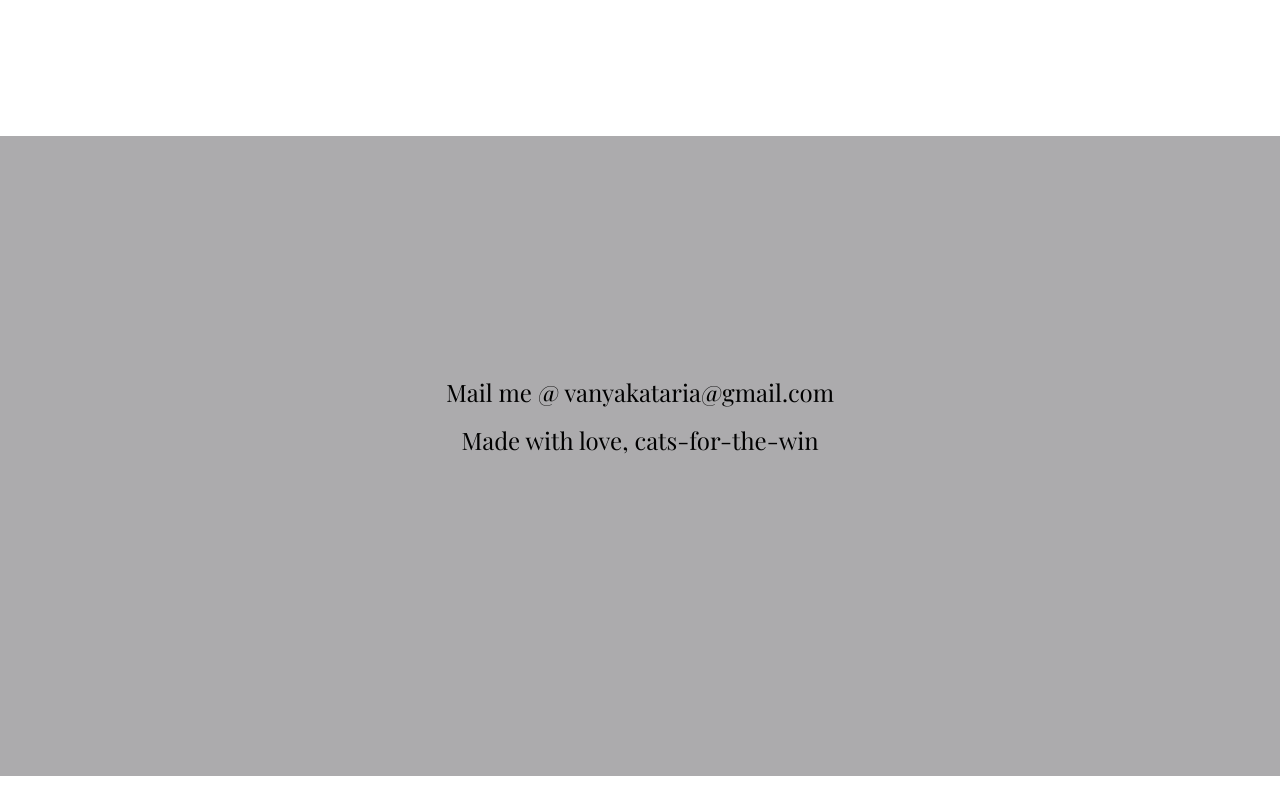
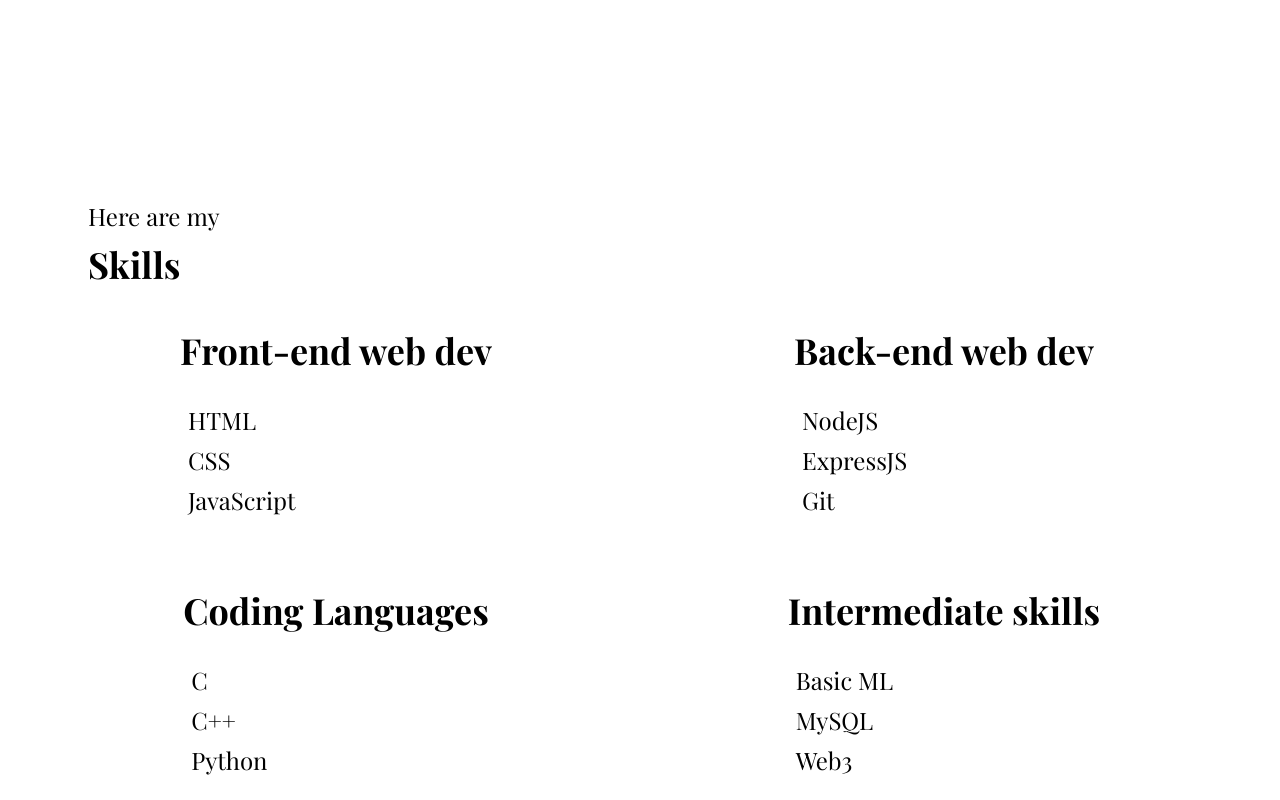
Before and after one commit to cats-for-the-win/portfolio, a website: page assets/index.html in a window 1280 px wide. Shown: the part 1280-2080 px from the top of the page. Before the commit the page ends 2056 px from the top, so only its background shows below. Drawn offline with nearby package versions, Linux system fonts and the light colour scheme; a web font is replaced by a local one.

Commit message:
second commit

```diff
--- a/assets/index.html
+++ b/assets/index.html
@@ -18,16 +18,16 @@
         </div>
         <div>
             <ul class="nav-links" style="list-style: none;">
-                <li> <a href="#about"> About </a></li>
-                <li> <a href="#projects"> Projects </a></li>
-                <li> <a href="#contact"> Contact me</a></li>
+                <li> <a href="./#about"> About </a></li>
+                <li> <a href="./#projects"> Projects </a></li>
+                <li> <a href="./#contact"> Contact me</a></li>
             </ul>
 
         </div>
     </nav>
     <section id="profile">
         <div class="container-profile">
-            <div class="intro-picture"><img src="pretty resort.jpg"></div>
+            <div class="intro-picture"><img src="IMG_2084.jpg"></div>
             <div class="box1">
                 <h1>Hello there, I am Vanya!</h1>
             </div>
@@ -42,7 +42,7 @@
                 <button onclick="location.href='https://github.com/cats-for-the-win'">Github</button>
             </div>
         </div>
-        <img src="arrow.png" alt="Arrow icon" class="icon arrow" onclick="location.href='./#About'"/>
+        <img src="arrow.png" alt="Arrow icon" class="icon arrow" onclick="location.href='./#About'" />
     </section>
 
 
@@ -54,15 +54,14 @@
                 <h1>About me</h1>
             </div>
             <div class="container-about">
-                <img src="pink beach.jpg" class="container-about-pic">
+                <img src="education picture.png" class="container-about-pic">
 
                 <div class="container-about-text">
 
                     <h3>Education</h3>
                     <p class="about-education">Btech, Computer Science (second year) </p>
-                    <p>Lorem ipsum, dolor sit amet consectetur adipisicing elit. Quibusdam debitis aspernatur, delectus
-                        praesentium exercitationem atque aut molestiae explicabo, inventore nam modi quis. Reprehenderit
-                        ullam assumenda voluptatibus beatae neque sapiente amet.</p>
+                    <p>I am passionate about HTML, CSS, and JavaScript.
+                    One of my strong suites include DSA with C++. <br>At an intermediate level, I am good at ML with Python, and MySQL Database management.<br> It may be unrelated but I am also knowledgeable about music theory.</p>
 
 
 
@@ -71,6 +70,74 @@
             </div>
             <img src="arrow.png" alt="Arrow icon" class="icon arrow" onclick="location.href='./#About'" />
 
+    </section>
+
+    <section id="Skills">
+        <div class="skills-container-overview">
+            <div class="section-text-heading">
+            <p>Here are my</p>
+            <h1>Skills</h1></div>
+            <div class="skills-containers">
+                <div class="skills-container-1 box">
+                    <div class="front-end-box">
+                        <h2>
+                            Front-end web dev
+                        </h2>
+
+                        <div class="front-end-box-items">
+                            <p> HTML</p>
+                            <p> CSS</p>
+                            <p> JavaScript</p>
+
+                        </div>
+                    </div>
+                </div>
+
+                <div class="skills-container-2 box">
+                    <div class="back-end-box">
+                        <h2>
+                            Back-end web dev
+                        </h2>
+
+                        <div class="back-end-box-items">
+                            <p> NodeJS</p>
+                            <p> ExpressJS</p>
+                            <p> Git</p>
+
+                        </div>
+                    </div>
+                </div>
+
+                <div class="skills-container-3 box">
+                    <div class="code-box">
+                        <h2>Coding Languages</h2>
+                        <div class="code-box-items">
+                            <p> C</p>
+                            <p> C++</p>
+                            <p> Python</p>
+                        </div>
+
+                    </div>
+
+                </div>
+
+                <div class="skills-container-3 box">
+                    <div class="code-box">
+                        <h2>Intermediate skills</h2>
+                        <div class="code-box-items">
+                            <p> Basic ML</p>
+                            <p> MySQL</p>
+                            <p> Web3</p>
+                        </div>
+
+                    </div>
+
+                </div>
+
+            </div>
+        </div>
+
+        </div>
     </section>
 
 
--- a/assets/style.css
+++ b/assets/style.css
@@ -8,6 +8,7 @@
      font-size: 1.5rem;
      background: rgb(255, 255, 255);
      margin: 0px;
+
  }
 
  a,
@@ -71,8 +72,8 @@
  }
 
  .intro-picture img {
-     width: 300px;
-     height: 300px;
+     width: 20rem;
+     height: 21rem;
 
      border-radius: 50%;
      margin: 20px;
@@ -142,8 +143,6 @@
 
 
 
-
-
  /* SECTION ABOUT */
  #about {
      position: relative;
@@ -206,11 +205,41 @@
      bottom: 1rem;
  }
 
+
+
+/* SECTION SKILLS */
+#Skills {
+    position: relative;
+}
+.skills-container-overview{
+
+    box-sizing: border-box;
+     min-height: fit-content;
+     margin: 3rem;
+     margin-top: 1rem;
+
+
+}
+.skills-containers{
+    display:grid;
+    grid-template-columns: 2fr 2fr;
+    grid-template-rows: 2fr 2fr;
+    gap:2rem;
+    border:2px black;
+}
+.box{
+    display: flex;
+    justify-content: center;
+    align-items:center;
+    gap:2rem;
+}
+
+
+
  /* SECTION CONTACT */
 
-
  #Contact {
-     background-color: rgb(172, 171, 173);
+     background-color: rgb(255, 255, 255);
  }
 
  .Mail {
```
Also changed, not shown: assets/IMG_2084.jpg (added), assets/education picture.png (added), 2 other files.
